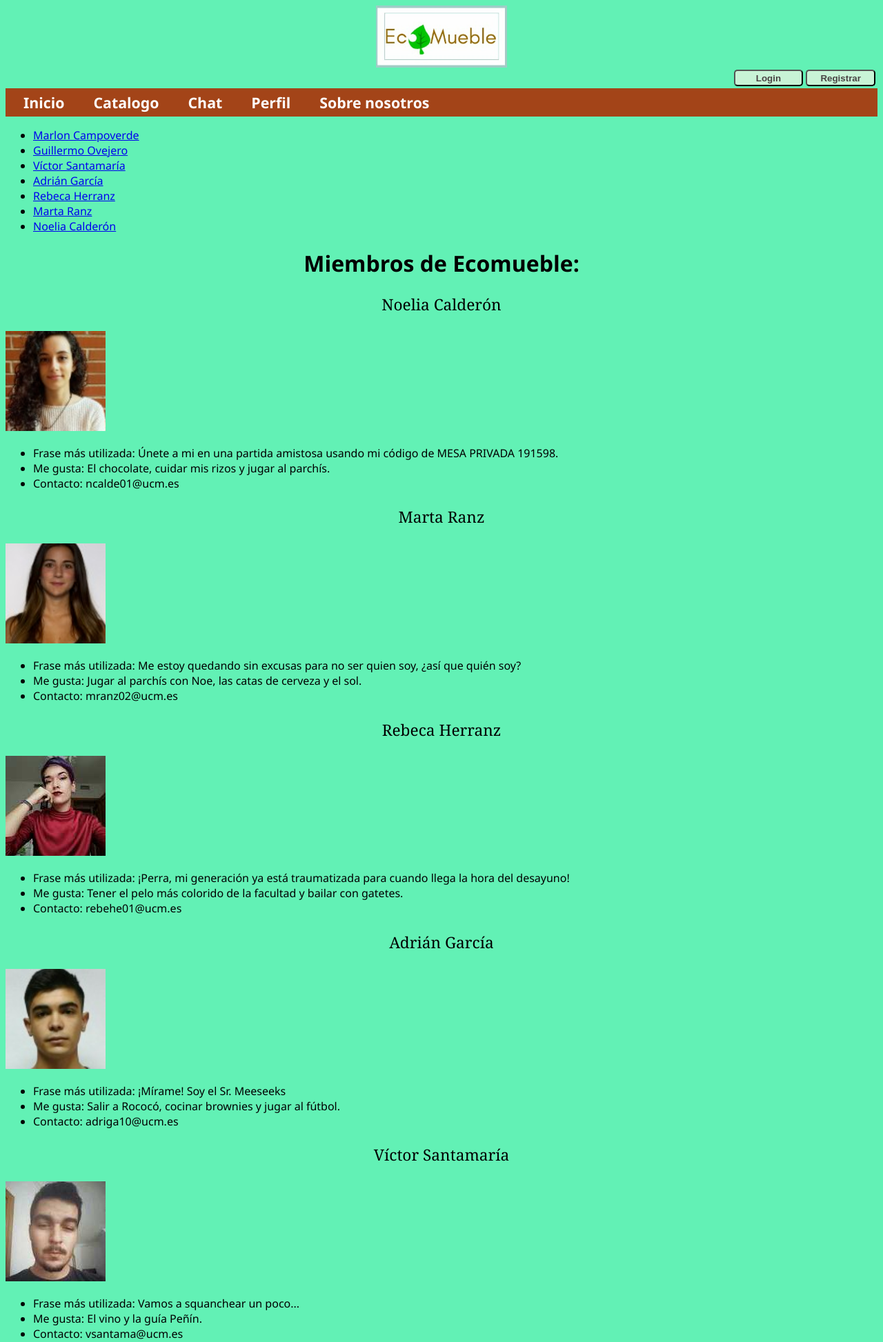
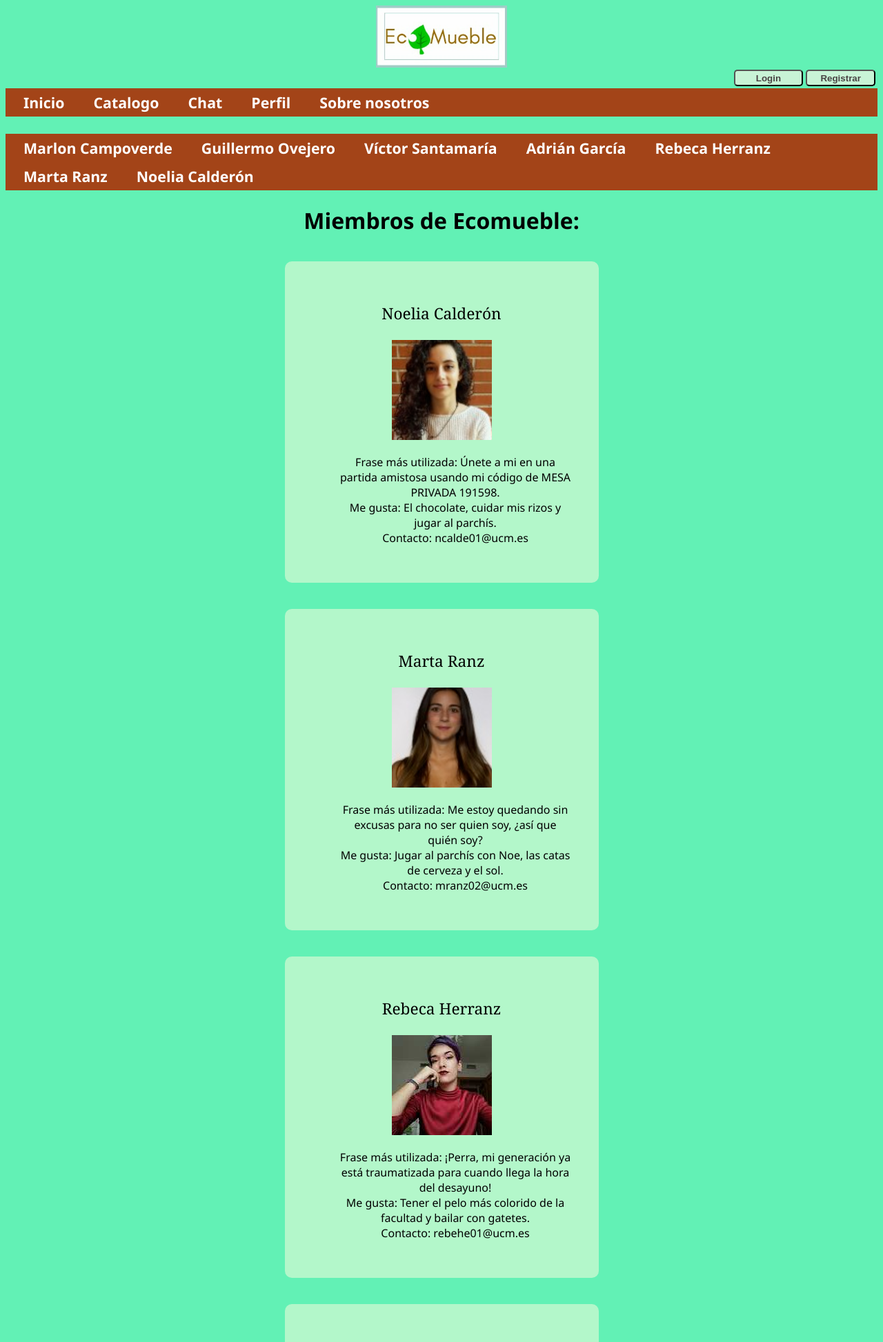
Before and after one commit to GuillermoOvejeroSanchez/ecomueble, a PHP site: page /about in a window 1280 px wide. Shown: the top 1946 px of the page at 69% size. Run offline with PHP 8.4, Linux system fonts and the light colour scheme.

Commit message:
About bonico @noeliac
Antes se veia feuco, he usado lo que tenias de css para hacerlo :+1:

```diff
--- a/app/css/default.css
+++ b/app/css/default.css
@@ -223,3 +223,25 @@ label {
     margin: auto;
     display: block;
 }
+
+
+/* Copy paste del css de contenido para el about */
+.miembros {
+    margin-top: 2%;
+}
+
+.miembro{
+    text-align: center;
+    margin-top: 3%;
+	width:30%;
+	padding:3%;
+    border-radius:10px;
+    margin:auto;
+    margin-top: 3%;
+	background-color:rgb(179, 247, 202);
+}
+
+.miembro ul li{
+
+    list-style: none;
+}
--- a/app/views/about.php
+++ b/app/views/about.php
@@ -13,7 +13,7 @@
     require('./common/cabecera.php');
     ?>
 
-    <div id="nav-miembros">
+    <nav class='miembros'>
         <!-- nav-bar de miembros-->
         <ul>
             <li><a href="#marlon">Marlon Campoverde</a></li>
@@ -25,7 +25,7 @@
             <li><a href="#noe">Noelia Calderón</a></li>
 
         </ul>
-    </div>
+</nav>
 
     <h1>Miembros de Ecomueble:</h1>
     <div class="miembro">
```
